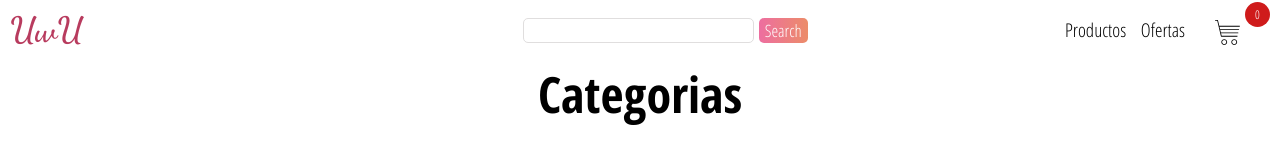
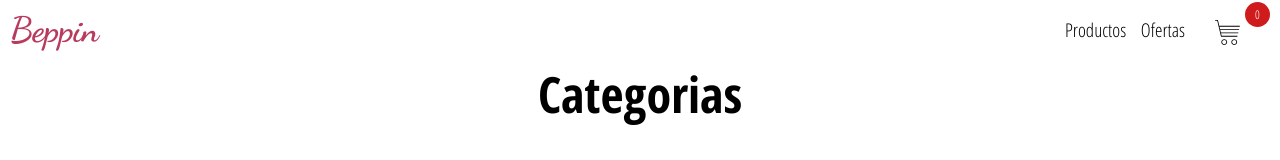
Before and after one commit to minabeluwu/Beppin, a React (Create React App) app: page /categories in a window 1280 px wide. Shown: the top 160 px of the page. Built offline with nearby package versions, Linux system fonts and the light colour scheme.

Commit message:
name header

```diff
--- a/src/pages/header/Header.js
+++ b/src/pages/header/Header.js
@@ -36,12 +36,12 @@ const Header = () => {
         </div>
 
         <Link to={`/`} className="header-logo">
-          <h1 className="header-title">UwU</h1>
+          <h1 className="header-title">Beppin</h1>
         </Link>
-        <form className="header-form">
+        {/* <form className="header-form">
           <input type="search" />
           <button>Search</button>
-        </form>
+        </form> */}
         <nav className="header-nav">
           <div className="container-nav">
             {/* nav list */}
```
